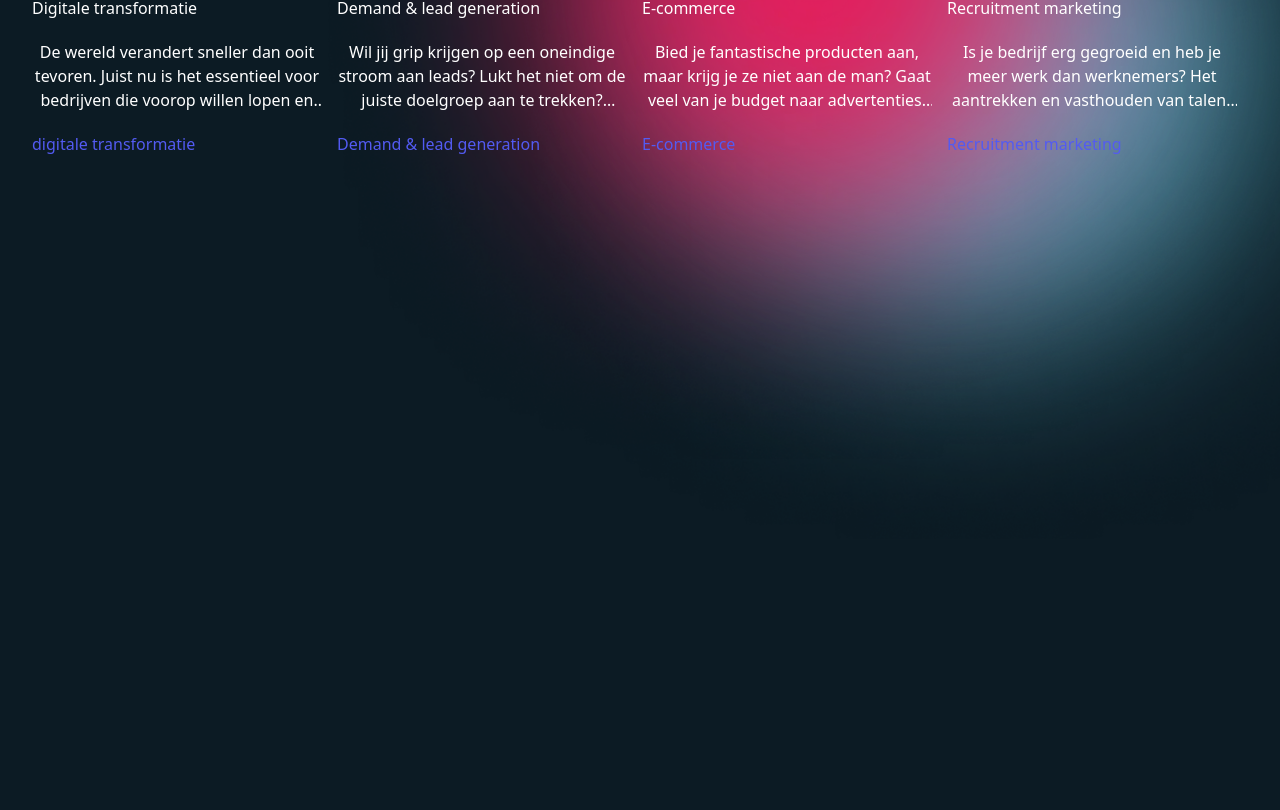
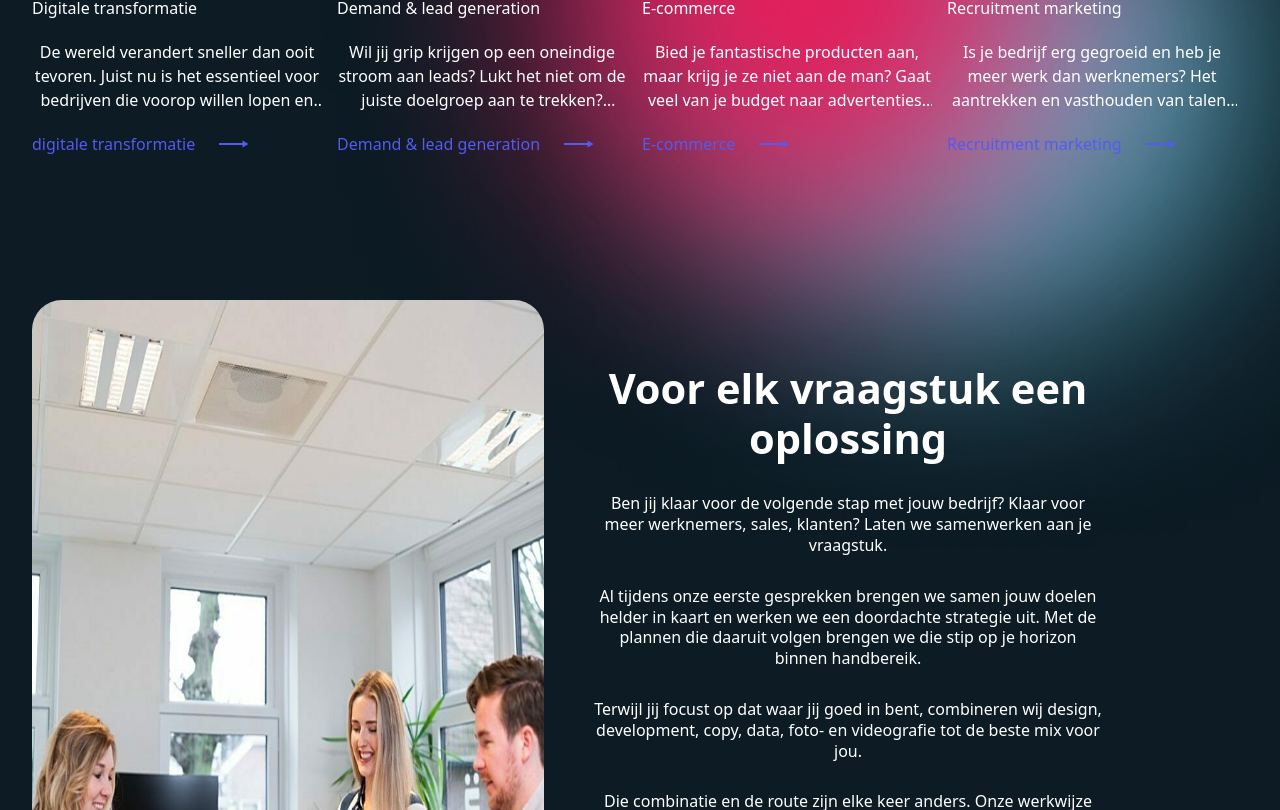
Before and after one commit to Akhras4/website-kracht, a React (Vite) app in the folder kracht/: page /work-hard-play-harder in a window 1280 px wide. Shown: the part 2650-3460 px from the top of the page. Built offline with nearby package versions, Linux system fonts and the light colour scheme.

Commit message:
create section2

```diff
--- a/kracht/src/App.css
+++ b/kracht/src/App.css
@@ -33,7 +33,7 @@
 
 
 
-@media screen and ( max-width: 800px ){
+@media screen and ( max-width: 1200px ){
   #root,.App{
     margin: 0.5rem ;
     padding: 0;
--- a/kracht/src/App.tsx
+++ b/kracht/src/App.tsx
@@ -5,6 +5,8 @@ import Mobilenavbar from './components/header/Mobilenavbar'
 import Light from './components/light/light'
 import Main from './components/main/main'
 import Section1 from './components/sections/section1'
+import Section2 from './components/sections/section2'
+import kantoor1 from './assets/img/section2/kracht-brandshoot-1.webp'
 
 function App() {
 
@@ -69,6 +71,19 @@ function App() {
       titelSection3=' uitdaging'
       titelDisc=""
       />
+      <Section2
+      title='Voor elk vraagstuk een oplossing'
+      description1='Ben jij klaar voor de volgende stap met jouw bedrijf? Klaar voor meer werknemers, sales, klanten? Laten we samenwerken aan je vraagstuk.'
+      description2='Al tijdens onze eerste gesprekken brengen we samen jouw doelen helder in kaart en werken we een doordachte strategie uit. Met de plannen die daaruit volgen brengen we die stip op je horizon binnen handbereik.'
+      description3='Terwijl jij focust op dat waar jij goed in bent, combineren wij design, development, copy, data, foto- en videografie tot de beste mix voor jou.'
+      description4='Die combinatie en de route zijn elke keer anders. Onze werkwijze niet.'
+      link=''
+      text='dit is onze werkwijze'
+      direction='row'
+      imgSrc = {kantoor1}
+      imgAlt='kantoor1'
+       />
+
     </div>
   )
 }
--- a/kracht/src/components/TextButton/TextButton.tsx
+++ b/kracht/src/components/TextButton/TextButton.tsx
@@ -7,7 +7,7 @@ interface TextButtonProps {
 
 const TextButton: React.FC<TextButtonProps> = ({ text, link }) => {
   return (
-    <div className="visibleContent relative animate-cta mt-2 col-start-2 col-span-3 pointer-events-auto">
+
       <div className="mt-5">
         <a
           href={link}
@@ -15,8 +15,8 @@ const TextButton: React.FC<TextButtonProps> = ({ text, link }) => {
           title={`Ontdek ${text}`}
         >
           <button
-            className="cursorPlus group !text-white py-4 px-10 rounded-full overflow-hidden w-full lg:w-auto"
-            style={{ backgroundColor: '#dc1f5b' }}
+            className="cursorPlus group !text-white py-4 px-10 rounded-full overflow-hidden w-full lg:w-full"
+            style={{ backgroundColor: '#dc1f5b',width:'100%', height:'100%' }}
           >
             <div className="overflow-hidden">
               <div className="flex flex-col h-auto lg:group-hover:-translate-y-8 transition duration-500 ease-in-out">
@@ -31,7 +31,6 @@ const TextButton: React.FC<TextButtonProps> = ({ text, link }) => {
           </button>
         </a>
       </div>
-    </div>
   );
 };
 
--- a/kracht/src/components/imgmotionbg/imgmotionbg.css
+++ b/kracht/src/components/imgmotionbg/imgmotionbg.css
@@ -11,11 +11,13 @@
   .pinkimg{
   top:0;
   left: 0;
-  position:absolute
+  position:absolute;
+
   }
   .blueimg{
 
     position: absolute;
     top:10vh;
     left:20vh;
+
     }
--- a/kracht/src/components/sections/flexItem.tsx
+++ b/kracht/src/components/sections/flexItem.tsx
@@ -28,7 +28,17 @@ const FlexItem:React.FC<FlexItemProps>=({
             <div className="flexitemtext">
                 <div className="flex"><h2 style={{color:numberAndSort,marginRight:'8px'}}>0{number}.</h2><h2>{Heading}</h2></div>
                 <p className="paragraph-text">{Paragraph}</p>
-                <p style={{color:numberAndSort}}>{sort}</p>
+                <button className="sort" style={{color:numberAndSort}}>
+                {sort}
+                    <svg width="30px" height="8px" viewBox="0 0 30 8" version="1.1" xmlns="http://www.w3.org/2000/svg" >
+                        <g id="⏺️-Icons-" stroke="none" stroke-width="1" fill="none" fill-rule="evenodd">
+                            <g id="rightarrow" transform="translate(-0.000000, 0.000000)" fill="currentColor">
+                                <rect id="Rectangle" x="0" y="3" width="24" height="2"></rect>
+                                <polygon id="Triangle" transform="translate(26.500000, 4.000000) scale(-1, 1) rotate(-90.000000) translate(-26.500000, -4.000000)" points="26.5 1 30 7 23 7"></polygon>
+                            </g>
+                        </g>
+                    </svg>
+                </button>
             </div>
         </div>
         </>
--- a/kracht/src/components/sections/flexitem.css
+++ b/kracht/src/components/sections/flexitem.css
@@ -26,3 +26,24 @@
     box-sizing: border-box;
     margin-bottom: 3rem;
 }
+#flexitem .sort{
+    display: flex;
+    width: 100%;
+    align-items: center;
+    gap: 1.5rem;
+    font-size: 1rem;
+    line-height: 1.5;
+    text-align: left;
+    transition: all 0.3s ease-in-out;
+    transition-timing-function: ease-in-out;
+}
+
+#flexitem .sort:hover {
+        gap: 1rem;
+        cursor: pointer;
+    }
+
+    #flexitem svg{
+width: 30px;
+height: 8px;
+    }
--- a/kracht/src/components/sections/section.css
+++ b/kracht/src/components/sections/section.css
@@ -1,9 +1,10 @@
- section{
+section{
     width: 100vw;
-    height: 200vh;
+    MIN-height:100%;
     overflow: visible;
     position: relative;
 }
+
 .section hgroup{
  display: flex;
  flex-direction: column;
@@ -28,43 +29,10 @@ height: fit-content;
 gap:15px;
 overflow-x: hidden;
 overflow-y: visible;
-position: relative;
 }
 
 
-.sectionFlexcontiner::-webkit-scrollbar {
-    position: absolute;
-    bottom: 0;
-    left: 50%;
-    transform: translateX(-50%); /* Center the scrollbar */
-    width: 100%;
-}
 
-.sectionFlexcontiner::-webkit-scrollbar-track {
-    background: white; /* Background of the scrollbar track */
-    border-radius: 10px; /* Rounded corners for the track */
-}
-
-.sectionFlexcontiner::-webkit-scrollbar-thumb {
-    background: black; /* Color of the scrollbar thumb */
-    border-radius: 10px; /* Rounded corners for the thumb */
-    height: 5px; /* Adjust this value to make the thumb shorter */
-}
-
-/* Change scrollbar thumb color on hover */
-.sectionFlexcontiner::-webkit-scrollbar-thumb:hover {
-    background: darkgrey; /* Color of the scrollbar thumb on hover */
-}
-
-/* Set the cursor to grab for the entire scrollable container */
-.sectionFlexcontiner {
-    cursor: grab; /* Cursor when not dragging */
-}
-
-/* Change cursor to grabbing when dragging */
-.sectionFlexcontiner:active {
-    cursor: grabbing; /* Cursor when actively dragging */
-}
 
 
 
@@ -74,5 +42,46 @@ position: relative;
       flex-wrap: nowrap;
       overflow-x:scroll;
       padding: 10px;
+      position: relative;
     }
+
+
+/* WebKit browsers (Chrome, Safari) */
+.sectionFlexcontiner::-webkit-scrollbar {
+    height: 5px; /* Height of the scrollbar */
+}
+
+.sectionFlexcontiner::-webkit-scrollbar-track {
+    background: white; /* Background of the scrollbar track */
+}
+
+/* Style of the scrollbar thumb */
+.sectionFlexcontiner::-webkit-scrollbar-thumb {
+    background: rgb(28, 124, 214); /* Color of the scrollbar thumb */
+    border-radius: 10px; /* Rounded corners for the thumb */
+    height: 6px; /* Height of the thumb */
+    width: 20vw; /* Width of the thumb */
+    position: absolute;
+    bottom: 0; /* Position at the bottom */
+    left: 50%; /* Center horizontally */
+    transform: translateX(-50%); /* Adjust positioning to be centered */
+}
+
+/* Optional: Add hover effect for the thumb */
+.sectionFlexcontiner::-webkit-scrollbar-thumb:hover {
+    background: rgb(156, 46, 129); /* Color of the scrollbar thumb on hover */
+}
+
+/* Apply cursor only to scrollbar area */
+.sectionFlexcontiner::-webkit-scrollbar-thumb {
+    cursor: grab; /* Cursor when not dragging */
+}
+.sectionFlexcontiner .scrollbar-overlay {
+    cursor: grab; /* Cursor when not dragging */
+}
+
+/* Change cursor to grabbing when dragging */
+.sectionFlexcontiner::-webkit-scrollbar-thumb:active {
+    cursor: grabbing; /* Cursor when actively dragging */
+}
   }
--- a/kracht/src/components/sections/section1.tsx
+++ b/kracht/src/components/sections/section1.tsx
@@ -78,6 +78,8 @@ const Section1:React.FC<sectionProps>=({
                 numberAndSort='#535bf2'
                />
             </div>
+
+
         </section>
 
 
--- /dev/null
+++ b/kracht/src/components/sections/section2.css
@@ -0,0 +1,88 @@
+.section2{
+    display: flex;
+    width: 100vw;
+    height: 120vh;
+    z-index: 15;
+    gap: 3rem;
+    margin-top: 6rem;
+    overflow-x: hidden;
+
+}
+.section2 .part1{
+width: 40%;
+height: 100%;
+}
+.section2 .part1 img{
+    width: 100%;
+    height: 100%;
+    border-radius: 30px;
+    aspect-ratio: 4/7;
+    vertical-align: middle
+}
+.section2 .part2{
+    width: 40%;
+    height: 100%;
+    display: flex;
+    flex-direction: column;
+    justify-content: flex-start;
+    align-items: flex-start;
+    gap:4px;
+    margin-top: 4rem;
+
+}
+ .part2  * {
+    width: 100%;
+
+
+}
+.section2 .part2 h1{
+    font-size: calc(1rem + 2vw);
+    line-height: 1.2;
+    font-weight: bold;
+    color: white;
+}
+.section2 .part2 p{
+    font-size: 1em;
+    color: white;
+
+    line-height: 1.3;
+}
+.section2 .part2 hgroup{
+    display: flex;
+    flex-direction:column;
+    gap: 3px;
+}
+@media screen and ( max-width:700px ) {
+    .section2{
+        display: flex;
+        width: 100vw;
+        height: fit-content;
+        z-index: 15;
+        gap: 3rem;
+        flex-direction: column !important;
+        align-items: center;
+        justify-content: center;
+         margin-left: -20px;
+    }
+    .section2 .part1 img{
+        height:auto;
+        aspect-ratio: 4/7;
+        margin-left: 0;
+        box-sizing: border-box;
+    }
+    .section2 .part2 h1{
+        font-size: calc(2rem + 2vw);
+        line-height: 1.2;
+
+    }
+    .section2 .part1 {
+    width: 80%;
+    height: 100vh;
+    margin-top: 0;
+    }
+    .section2 .part2{
+    width: 90%;
+    margin-top: 0rem;
+    }
+
+}
--- /dev/null
+++ b/kracht/src/components/sections/section2.tsx
@@ -0,0 +1,54 @@
+import React from 'react'
+import TextButton from '../TextButton/TextButton';
+import './section2.css'
+
+interface section2Props{
+    title: string;
+    description1: string;
+    description2: string;
+    description3: string;
+    description4: string;
+    imgSrc:string;
+    imgAlt:string;
+    direction: 'row' | 'column' | 'row-reverse' | 'column-reverse';
+    text:string;
+    link:string;
+}
+
+const section2:React.FC<section2Props>=({
+    direction,
+    title,
+    description1,
+    description2,
+    description3,
+    description4,
+    imgSrc,
+    imgAlt,
+    link,
+    text,
+
+})=>{
+
+   return(
+    <section className='section2'style={{ flexDirection: direction}}>
+        <div className='part1'>
+         <img src={imgSrc} alt={imgAlt} />
+        </div>
+        <div className='part2'>
+            <hgroup>
+                <h1>{title}</h1>
+                <br />
+                <p>{description1}</p>
+                <br />
+                <p>{description2}</p>
+                <br />
+                <p>{description3}</p>
+                <br />
+                <p>{description4}</p>
+            </hgroup>
+            <TextButton text={text} link={link} />
+        </div>
+    </section>
+   )
+}
+export default section2
--- a/kracht/src/index.css
+++ b/kracht/src/index.css
@@ -1,6 +1,8 @@
 html{
   overflow-y: visible;
-  overflow-x: hidden;
+  overflow-x: hidden !important;
+  scroll-behavior: smooth;
+
 }
 
 a {
```
Also changed, not shown: kracht/src/assets/img/section2/kracht-brandshoot-1.webp (added), kracht/src/assets/img/section2/kract-brandshoot-2.webp (added).
